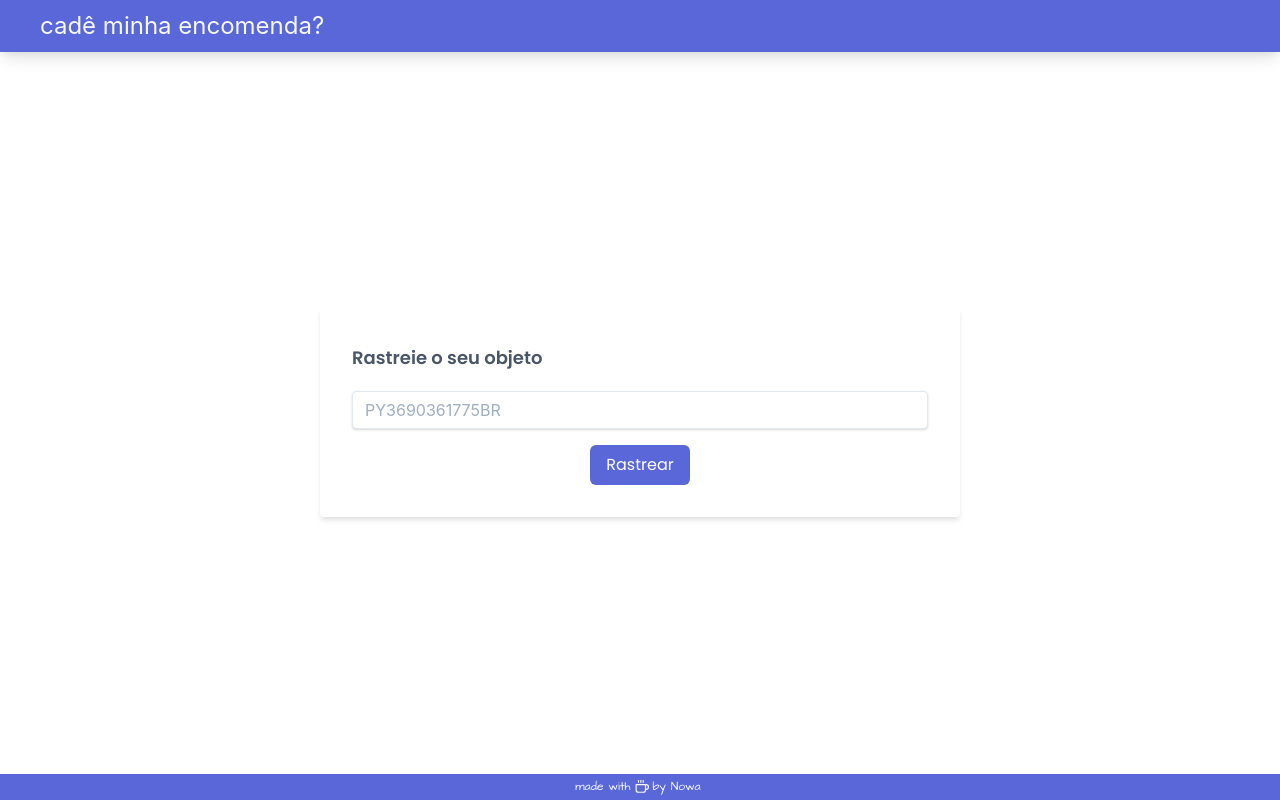
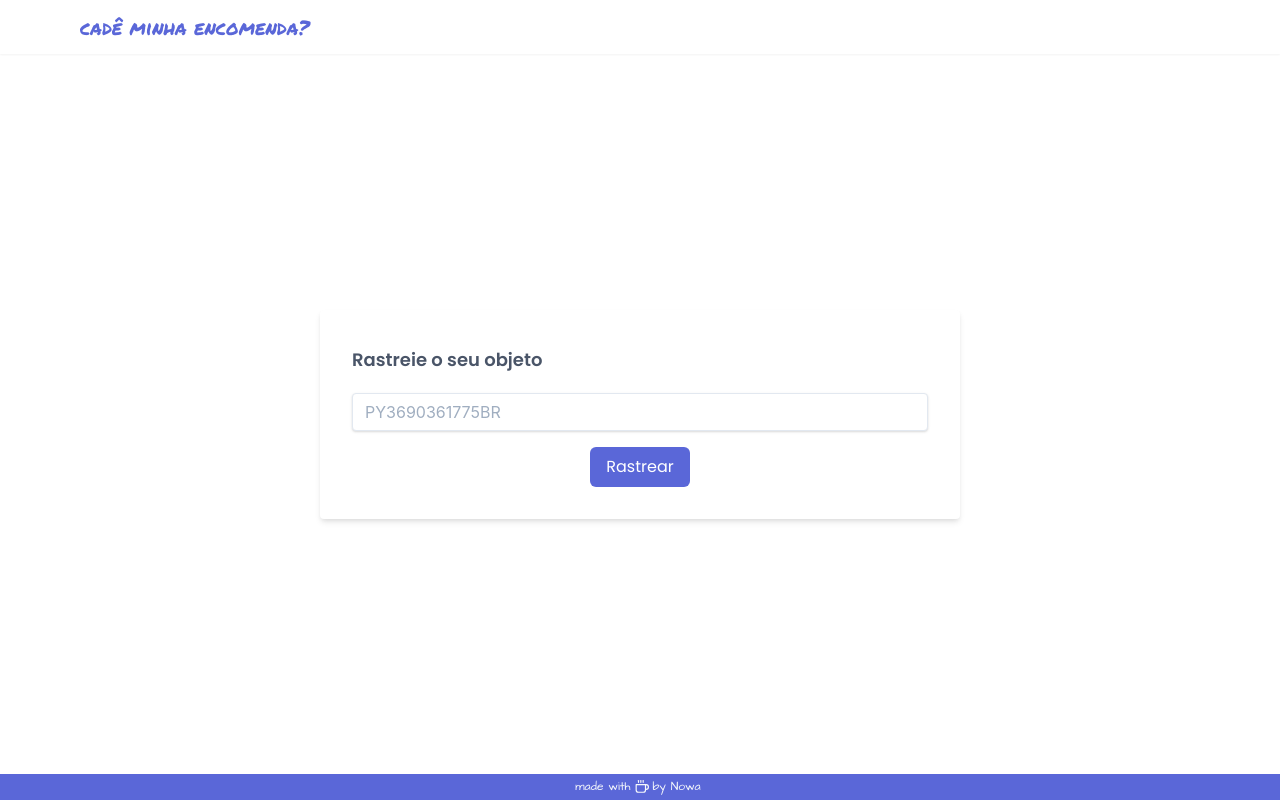
Before and after one commit to Nowaa/correios-app, a React (Create React App) app: page / in a window 1280 px wide. Built offline with nearby package versions, Linux system fonts and the light colour scheme.

Commit message:
Change font and colors, add shadow

```diff
--- a/src/components/Header/Header.js
+++ b/src/components/Header/Header.js
@@ -4,9 +4,9 @@ import { Link } from "react-router-dom";
 
 const Header = () => {
   return (
-    <div class="bg-indigo-600 shadow-lg">
+    <div class="shadow-sm">
       <Link to="/">
-        <p class="text-2xl text-gray-100 font-esteban font-normal px-2 py-2 ml-8">
+        <p class="text-xl text-indigo-600 font-header py-3 px-6 md:px-20">
           cadê minha encomenda?
         </p>
       </Link>
```
